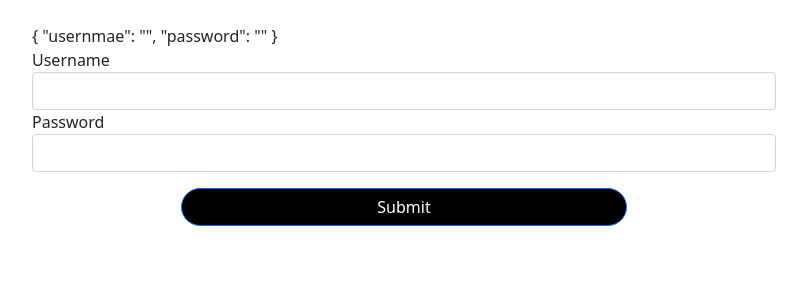
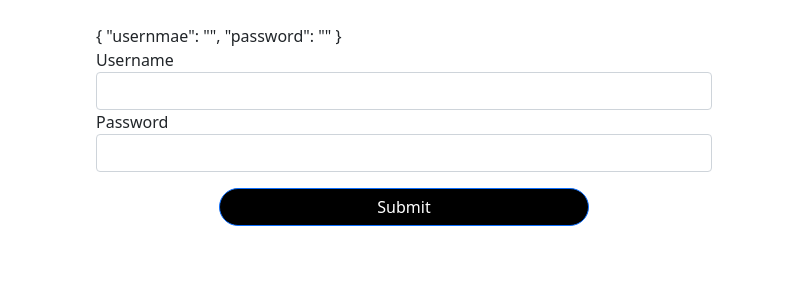
Before and after one commit to hassanfigui1/angular_forms, an Angular app in the folder angular_forms/: page / in a window 1280 px wide. Shown: the top 300 px of the page, without its empty margins (236-1043 px from the left). Built offline with nearby package versions, Linux system fonts and the light colour scheme.

Commit message:
adding responsiveness

```diff
--- a/angular_forms/src/app/login-form/login-form.component.css
+++ b/angular_forms/src/app/login-form/login-form.component.css
@@ -1,6 +1,3 @@
-.container-fluid{
-    width: 60%;
-}
 .btn{
     width: 60%;
     margin-left: 20%;
@@ -10,3 +7,10 @@
     background-color: black;
     border-radius: 22px;
 }
+
+@media screen and (min-width: 768px){
+    .container-fluid{
+        width: 50%;
+    }
+
+}
```
